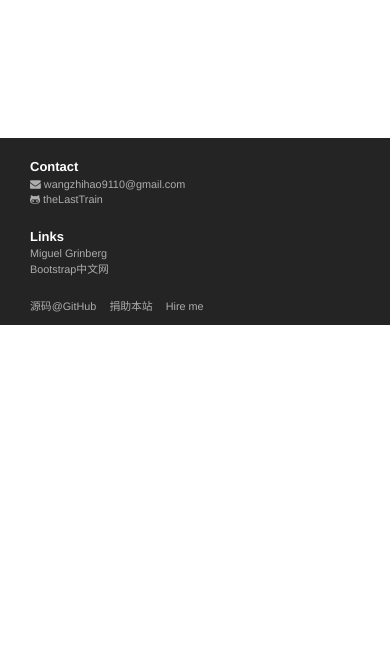
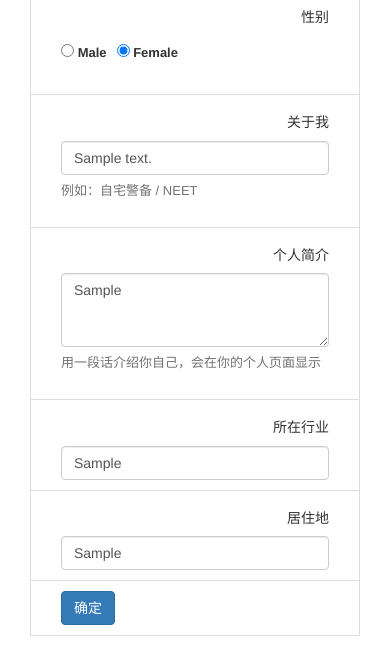
Before and after one commit to theLastTrain/seaside, a Flask app: page /edit-profile in a window 390 px wide; the page is wider, and only the part inside the window is pictured. Shown: the part 491-1147 px from the top of that part. Before the commit the page ends 816 px from the top of that part, so only its background shows below. Run offline with Flask 2, Linux system fonts and the light colour scheme; a user stored in the database is signed in; tables that the repository leaves empty hold one stand-in row (values such as "Sample post"); parts of the project's set-up code (start-up, migrations or seed data) failed here and were passed over; some libraries are stand-ins or nearby versions.

Commit message:
modify user edit profile page

```diff
--- a/app/__init__.py
+++ b/app/__init__.py
@@ -8,11 +8,13 @@ from flask.ext.login import LoginManager
 from flask.ext.pagedown import PageDown
 import flask.ext.whooshalchemyplus as whooshalchemy
 from celery import Celery
+from flask.ext.wtf.csrf import CsrfProtect
 
 bootstrap = Bootstrap()
 mail = Mail()
 moment = Moment()
 db = SQLAlchemy()
+csfrprotect = CsrfProtect()
 
 login_manager = LoginManager()
 login_manager.session_protection = 'strong'
@@ -32,6 +34,7 @@ def create_app(config_name):
     db.init_app(app)
     login_manager.init_app(app)
     pagedown.init_app(app)
+    csfrprotect.init_app(app)
 
     if not app.debug and not app.testing and not app.config['SSL_DISABLE']:
         from flask.ext.sslify import SSLify
--- a/app/main/forms.py
+++ b/app/main/forms.py
@@ -2,51 +2,48 @@
 # coding:utf-8
 
 from flask.ext.wtf import Form
-from wtforms import StringField, SubmitField, TextAreaField, BooleanField, SelectField, ValidationError
+from wtforms import StringField, SubmitField, TextAreaField, BooleanField, SelectField, ValidationError, RadioField
 from wtforms.validators import DataRequired, Length, Email, Regexp
 from ..models import User, Role
 from flask.ext.pagedown.fields import PageDownField
 
 
-class NameForm(Form):
-    name = StringField("还不知道你的名字呢?", validators=[DataRequired()])
-    submit = SubmitField('提交')
+class EditProfileForm(Form):
+    gender = RadioField('性别', coerce=int, choices=[(0, 'Male'), (1, 'Female')])
+    about_me = StringField('关于我')
+    self_intro = TextAreaField('个人简介')
+    job = StringField('所在行业')
+    location = StringField('居住地', validators=[Length(0, 64)])
+    submit = SubmitField('确定')
 
 
-class EditProfileForm(Form):
-    name = StringField('姓名', validators=[Length(0, 64)])
-    location = StringField('填写地址', validators=[Length(0, 64)])
-    about_me = TextAreaField('关于我')
-    submit = SubmitField('提交')
-
-
-class EditProfileAdminForm(Form):
-    email = StringField('邮箱', validators=[DataRequired(), Email(), Length(1, 64)])
-    username = StringField('用户名', validators=[
-        DataRequired('用户名不能为空'), Length(3, 24, '名字长度应在3至24字符之间'),
-        Regexp(r'^[\u2E80-\u9FFF]|[A-Za-z]|[\w\d_.]*$', 0, '用户名只能由中日韩文字, 英文字母, 数字, "."或者"_"组成')])
-    confirmed = BooleanField('已认证')
-    role = SelectField('Role', coerce=int)
-    name = StringField('姓名', validators=[Length(0, 64)])
-    location = StringField('居住地', validators=[Length(0, 64)])
-    about_me = TextAreaField('关于我')
-    submit = SubmitField('提交')
-
-    def __init__(self, user, *args, **kwargs):
-        super(EditProfileAdminForm, self).__init__(*args, **kwargs)
-        self.role.choices = [(role.id, role.name)
-                             for role in Role.query.order_by(Role.name).all()]
-        self.user = user
-
-    def validate_email(self, field):
-        if field.data != self.user.email and \
-                User.query.filter_by(emil=field.data).first():
-            raise ValidationError('该邮箱已注册')
-
-    def validate_username(self, field):
-        if field.data != self.user.username and \
-                User.query.filter_by(username=field.data).first():
-            raise ValidationError('用户名已注册')
+# class EditProfileAdminForm(Form):
+#     email = StringField('邮箱', validators=[DataRequired(), Email(), Length(1, 64)])
+#     username = StringField('用户名', validators=[
+#         DataRequired('用户名不能为空'), Length(3, 24, '名字长度应在3至24字符之间'),
+#         Regexp(r'^[\u2E80-\u9FFF]|[A-Za-z]|[\w\d_.]*$', 0, '用户名只能由中日韩文字, 英文字母, 数字, "."或者"_"组成')])
+#     confirmed = BooleanField('已认证')
+#     role = SelectField('Role', coerce=int)
+#     name = StringField('姓名', validators=[Length(0, 64)])
+#     location = StringField('居住地', validators=[Length(0, 64)])
+#     about_me = TextAreaField('关于我')
+#     submit = SubmitField('提交')
+#
+#     def __init__(self, user, *args, **kwargs):
+#         super(EditProfileAdminForm, self).__init__(*args, **kwargs)
+#         self.role.choices = [(role.id, role.name)
+#                              for role in Role.query.order_by(Role.name).all()]
+#         self.user = user
+#
+#     def validate_email(self, field):
+#         if field.data != self.user.email and \
+#                 User.query.filter_by(emil=field.data).first():
+#             raise ValidationError('该邮箱已注册')
+#
+#     def validate_username(self, field):
+#         if field.data != self.user.username and \
+#                 User.query.filter_by(username=field.data).first():
+#             raise ValidationError('用户名已注册')
 
 
 class PostForm(Form):
--- a/app/main/views.py
+++ b/app/main/views.py
@@ -7,7 +7,7 @@ from flask import render_template, abort, flash, redirect, url_for, \
 from flask.ext.login import login_required, current_user
 from ..decorators import admin_required, permission_required
 from . import main
-from .forms import EditProfileForm, EditProfileAdminForm, PostForm, CommentForm, ChangeLogForm
+from .forms import EditProfileForm, PostForm, CommentForm, ChangeLogForm
 from .. import db
 from ..models import Permission, User, Role, Post, Comment, Changelog, Like
 from flask.ext.sqlalchemy import get_debug_queries
@@ -161,17 +161,22 @@ def followed_by(username):
 def edit_profile():
     form = EditProfileForm()
     if form.validate_on_submit():
-        current_user.name = form.name.data
+        current_user.gender = form.gender.data
+        current_user.about_me = form.about_me.data
+        current_user.self_intro = form.self_intro.data
+        current_user.job = form.job.data
         current_user.location = form.location.data
-        current_user.about_me = form.about_me.data
         db.session.add(current_user)
         db.session.commit()
         flash('用户资料已更新')
         return redirect(url_for('.user', username=current_user.username))
-    form.name.data = current_user.name
+    form.gender.data = current_user.gender
+    form.about_me.data = current_user.about_me
+    form.self_intro.data = current_user.self_intro
+    form.job.data = current_user.job
     form.location.data = current_user.location
-    form.about_me.data = current_user.about_me
-    return render_template('edit_profile.html', form=form)
+    # return render_template('edit_profile.html', form=form)
+    return render_template('edit_profile.html', form=form, user=current_user)
 
 
 @main.route('/edit-profile/location', methods=['POST'])
@@ -185,32 +190,32 @@ def edit_location():
         return location
 
 
-@main.route('/edit-profile/<int:id>', methods=['GET', 'POST'])
-@login_required
-@admin_required
-def edit_profile_admin(id):
-    user = User.query.get_or_404(id)
-    form = EditProfileAdminForm(user=user)
-    if form.validate_on_submit():
-        user.email = form.email.data
-        user.username = form.username.data
-        user.confirmed = form.confirmed.data
-        user.role = Role.query.get(form.role.data)
-        user.name = form.name.data
-        user.location = form.location.data
-        user.about_me = form.about_me.data
-        db.session.add(user)
-        db.session.commit()
-        flash('用户资料已更新')
-        return redirect(url_for('.user', username=user.username))
-    form.email.data = user.email
-    form.username.data = user.username
-    form.confirmed.data = user.confirmed
-    form.role.data = user.role_id
-    form.name.data = user.name
-    form.location.data = user.location
-    form.about_me.data = user.about_me
-    return render_template('edit_profile.html', form=form)
+# @main.route('/edit-profile/<int:id>', methods=['GET', 'POST'])
+# @login_required
+# @admin_required
+# def edit_profile_admin(id):
+#     user = User.query.get_or_404(id)
+#     form = EditProfileAdminForm(user=user)
+#     if form.validate_on_submit():
+#         user.email = form.email.data
+#         user.username = form.username.data
+#         user.confirmed = form.confirmed.data
+#         user.role = Role.query.get(form.role.data)
+#         user.name = form.name.data
+#         user.location = form.location.data
+#         user.about_me = form.about_me.data
+#         db.session.add(user)
+#         db.session.commit()
+#         flash('用户资料已更新')
+#         return redirect(url_for('.user', username=user.username))
+#     form.email.data = user.email
+#     form.username.data = user.username
+#     form.confirmed.data = user.confirmed
+#     form.role.data = user.role_id
+#     form.name.data = user.name
+#     form.location.data = user.location
+#     form.about_me.data = user.about_me
+#     return render_template('edit_profile.html', form=form)
 
 
 @main.route('/write-post', methods=['GET', 'POST'])
--- a/app/static/scripts/user_profile_operations/profile.load.js
+++ b/app/static/scripts/user_profile_operations/profile.load.js
@@ -34,7 +34,6 @@ like_posts.onclick = function(){
     this.parentElement.classList.add('active');
     return false;
 };
-console.log(followers);
 followers.onclick = function(){
     loadSection(followers.href, 'user-profile-section-wrap');
     return false;
--- a/app/static/seaside.css
+++ b/app/static/seaside.css
@@ -216,3 +216,14 @@ div.flask-pagedown-preview h3 {
 
 div.changelog dl{overflow: hidden; line-height: 1.42857143}
 div.changelog dl>dt{color: #242424; font-size: 110%; margin-bottom: 10px}
+
+.error-content{background: url("./ship.png") no-repeat center right;
+    height: 500px;
+}
+.error-content:after{
+  content: "";
+  display: block;
+  position: absolute;
+  top: 0;
+  bottom: 0;
+  width: 30px;background: url("./mask.png") repeat-y left;}
--- a/app/templates/base.html
+++ b/app/templates/base.html
@@ -102,35 +102,35 @@
             </div>
         </div>
 
-        <div class="row" id="footer">
-            <div class="col-md-10 col-md-offset-1" id="footer-middle-section">
-                <div class="col-md-4">
-                    <dl>
-                        <dt>Contact</dt>
-                        <dd><i class="icon-envelope"></i> wangzhihao9110@gmail.com</dd>
-                        <dd><a href="https://github.com/theLastTrain" title="author"><i class="icon-github-alt"></i> theLastTrain</a></dd>
-                    </dl>
-                </div>
-                <div class="col-md-4">
-                    <dl>
-                        <dt>Links</dt>
-                        <dd><a href="http://blog.miguelgrinberg.com" title="the flask mega tutorial">Miguel Grinberg</a></dd>
-                        <dd><a href="http://www.bootcss.com" title="Bootstrap中文网">Bootstrap中文网</a></dd>
-                    </dl>
-                </div>
-            </div>
-
-            <div class="col-md-10 col-md-offset-1" id = "footer-bottom-section">
-                <div class="col-md-9">
-                    <ul class="list-inline">
-                        <li><a href="https://github.com/theLastTrain/seaside" title="source">源码@GitHub</a></li>
-                        <li><a href="#" title="donate">捐助本站</a></li>
-                        <li><a href="#" title="resume">Hire me</a></li>
+{#        <div class="row" id="footer">#}
+{#            <div class="col-md-10 col-md-offset-1" id="footer-middle-section">#}
+{#                <div class="col-md-4">#}
+{#                    <dl>#}
+{#                        <dt>Contact</dt>#}
+{#                        <dd><i class="icon-envelope"></i> wangzhihao9110@gmail.com</dd>#}
+{#                        <dd><a href="https://github.com/theLastTrain" title="author"><i class="icon-github-alt"></i> theLastTrain</a></dd>#}
+{#                    </dl>#}
+{#                </div>#}
+{#                <div class="col-md-4">#}
+{#                    <dl>#}
+{#                        <dt>Links</dt>#}
+{#                        <dd><a href="http://blog.miguelgrinberg.com" title="the flask mega tutorial">Miguel Grinberg</a></dd>#}
+{#                        <dd><a href="http://www.bootcss.com" title="Bootstrap中文网">Bootstrap中文网</a></dd>#}
+{#                    </dl>#}
+{#                </div>#}
+{#            </div>#}
+{##}
+{#            <div class="col-md-10 col-md-offset-1" id = "footer-bottom-section">#}
+{#                <div class="col-md-9">#}
+{#                    <ul class="list-inline">#}
+{#                        <li><a href="https://github.com/theLastTrain/seaside" title="source">源码@GitHub</a></li>#}
+{#                        <li><a href="#" title="donate">捐助本站</a></li>#}
+{#                        <li><a href="#" title="resume">Hire me</a></li>#}
 {#                        <li><b>それでも町は廻っている</b></li>#}
-                    </ul>
-                </div>
-            </div>
-        </div>
+{#                    </ul>#}
+{#                </div>#}
+{#            </div>#}
+{#        </div>#}
     </div>
 
     {% block modals %}
--- a/app/templates/edit_profile.html
+++ b/app/templates/edit_profile.html
@@ -1,13 +1,71 @@
 {% extends "base.html" %}
-{% import "bootstrap/wtf.html" as wtf%}
+
+{% block title %}Seaside - 编辑资料{% endblock %}
 
 {% block main_content %}
-<div class="page-header">
-    <h1>Edit Profile</h1>
-</div>
-    <div class="container">
-        <div class="auth-form">
-            {{ wtf.quick_form(form) }}
+<div class="list-group">
+    <div class="list-group-item">
+        <h5 class="list-group-item-heading">
+            <a href="{{ url_for('.user', username=current_user.username) }}">{{ current_user.username | capitalize}}</a>
+        <span> &raquo;编辑个人资料</span></h5>
+    </div>
+    <div class="list-group-item">
+        <div class="row">
+            <div class="col-sm-2 text-right"><h5>头像</h5></div>
+            <div class="col-sm-7">
+                <img class="avatar-rounded" src="{{ current_user.gravatar(size=75) }}">
+            </div>
         </div>
     </div>
+    <form method="post" action="{{ url_for('.edit_profile') }}" name="edit-profile">
+    <div class="list-group-item">
+        <div class="row">
+        <div class="col-sm-2 text-right">{{ form.gender.label(class='h5') }}</div>
+        <div class="col-xs-7">
+            <div class="form-group" style="margin-top: 5px;">
+            {{ form.gender(class="list-inline") }}
+            </div>
+        </div>
+        </div>
+    </div>
+    <div class="list-group-item">
+        <div class="row">
+            <div class="col-sm-2 text-right">{{ form.about_me.label(class='h5') }}</div>
+            <div class="col-sm-7">
+                <div class="form-group">{{ form.about_me(class='form-control') }}
+                    <p class="help-block">例如：自宅警备 / NEET</p>
+                </div>
+            </div>
+        </div>
+    </div>
+    <div class="list-group-item">
+        <div class="row">
+            <div class="col-sm-2 text-right">{{ form.self_intro.label(class='h5') }}</div>
+            <div class="col-sm-7">
+                <div class="form-group">{{ form.self_intro(class='form-control', rows='3') }}
+                    <p class="help-block">用一段话介绍你自己，会在你的个人页面显示</p>
+                </div>
+            </div>
+        </div>
+    </div>
+    <div class="list-group-item">
+        <div class="row">
+            <div class="col-sm-2 text-right">{{ form.job.label(class='h5') }}</div>
+            <div class="col-sm-7">{{ form.job(class='form-control') }}</div>
+        </div>
+    </div>
+    <div class="list-group-item">
+        <div class="row">
+            <div class="col-sm-2 text-right">{{ form.location.label(class='h5') }}</div>
+            <div class="col-sm-7">{{ form.location(class='form-control') }}</div>
+        </div>
+    </div>
+    <div class="list-group-item">
+        <div class="container-fluid">{{ form.submit(class='btn btn-primary') }}</div>
+    </div>
+        {{ form.hidden_tag() }}
+    </form>
+</div>
+
+
 {% endblock %}
--- a/config.py
+++ b/config.py
@@ -16,7 +16,7 @@ class Config(object):
     MAIL_PORT = 25
     MAIL_USE_TLS = True
     SEASIDE_MAIL_SUBJECT_PREFIX = '[Seaside]'
-    SEASIDE_MAIL_SENDER = 'wangzhihao9110@163.com'
+    SEASIDE_MAIL_SENDER = os.environ.get('SEASIDE_MAIL_SENDER')
     MAIL_USERNAME = os.environ.get('MAIL_USERNAME')
     MAIL_PASSWORD = os.environ.get('MAIL_PASSWORD')
     SEASIDE_ADMIN = os.environ.get('SEASIDE_ADMIN')
```
Also changed, not shown: app/models.py (+4 -22 lines), app/templates/followers.html (deleted, +0 -61 lines), app/templates/user.html (+3 -5 lines), README.md.
